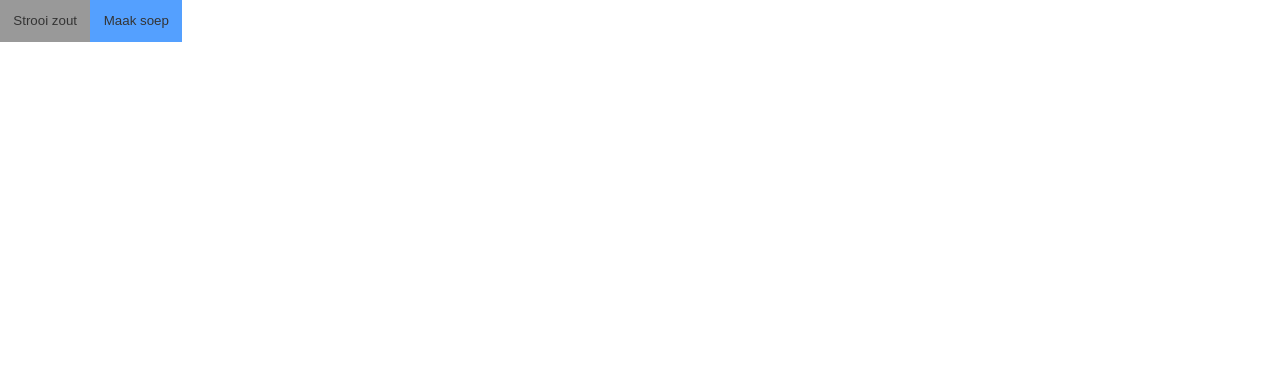
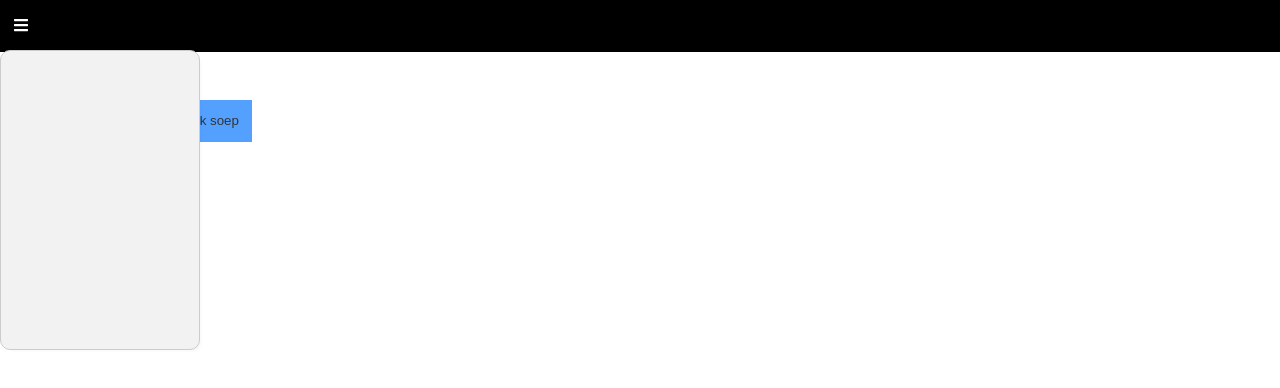
Before and after one commit to Rutgergroos/react-boilerplate, a React app: page / in a window 1280 px wide. Shown: the top 388 px of the page. Built offline with nearby package versions, Linux system fonts and the light colour scheme.

Commit message:
Added menu

```diff
--- a/src/components/App/App.js
+++ b/src/components/App/App.js
@@ -1,9 +1,15 @@
 import React from 'react'
 import Button from '../Button/Button'
+import Header from '../Header/Header'
 import 'sanitize.css/sanitize.css'
+import Menu from '../Menu/Menu'
+import './App.scss'
 
 const App = () => (
   <div>
+    <Header />
+    <Menu isOpen />
+    <div className='content'>
       <Button>
         Strooi zout
       </Button>
@@ -11,6 +17,7 @@ const App = () => (
         Maak soep
       </Button>
     </div>
+  </div>
 )
 
 export default App
--- /dev/null
+++ b/src/components/App/App.scss
@@ -0,0 +1,5 @@
+.content {
+  padding-top: 100px;
+  max-width: 1140px;
+  margin: 0 auto;
+}
--- /dev/null
+++ b/src/components/Header/Header.js
@@ -0,0 +1,21 @@
+import React from 'react'
+import PropTypes from 'prop-types'
+import './Header.scss'
+
+const Header = ({ onMenuIconClick }) => (
+  <div className='header'>
+    <div className='header__content'>
+      <div
+        onClick={onMenuIconClick}
+        className='header__menu-icon'>
+        <i className='fas fa-bars' />
+      </div>
+    </div>
+  </div>
+)
+
+Header.propTypes = {
+  onMenuIconClick: PropTypes.func.isRequired
+}
+
+export default Header
--- /dev/null
+++ b/src/components/Header/Header.scss
@@ -0,0 +1,18 @@
+.header {
+  position: fixed;
+  top: 0;
+  right: 0;
+  left: 0;
+  background-color: #000;
+  color: white;
+  padding: 14px;
+}
+
+.header__content {
+  display: flex;
+  margin: 0 auto;
+}
+
+.header__menu-icon {
+  cursor: pointer;
+}
--- /dev/null
+++ b/src/components/Menu/Menu.js
@@ -0,0 +1,14 @@
+import React from 'react'
+import PropTypes from 'prop-types'
+import cx from 'classnames'
+import './Menu.scss'
+
+const Menu = ({isOpen}) => (
+  <div className={cx('menu', {'menu--is-open': isOpen})} />
+)
+
+Menu.propTypes = {
+  isOpen: PropTypes.bool
+}
+
+export default Menu
--- /dev/null
+++ b/src/components/Menu/Menu.scss
@@ -0,0 +1,16 @@
+.menu {
+  display: none;
+  position: fixed;
+  top: 50px;
+  border-radius: 10px;
+  background-color: darken(white, 5%);
+  height: 300px;
+  width: 200px;
+  z-index: 1000;
+  border: 1px solid darken(white, 20%);
+  box-shadow: 4px 4px 4px -4px rgba(0,0,0,0.05);
+}
+
+.menu--is-open {
+  display: block;
+}
--- a/src/index.html
+++ b/src/index.html
@@ -6,6 +6,7 @@
     <title>React - Boilerplate</title>
   </head>
   <body>
+  <script defer src="https://use.fontawesome.com/releases/v5.0.10/js/all.js" integrity="sha384-slN8GvtUJGnv6ca26v8EzVaR9DC58QEwsIk9q1QXdCU8Yu8ck/tL/5szYlBbqmS+" crossorigin="anonymous"></script>
     <div id="root"></div>
   </body>
 </html>
```
Lines whose indentation alone changed are shown as unchanged.
